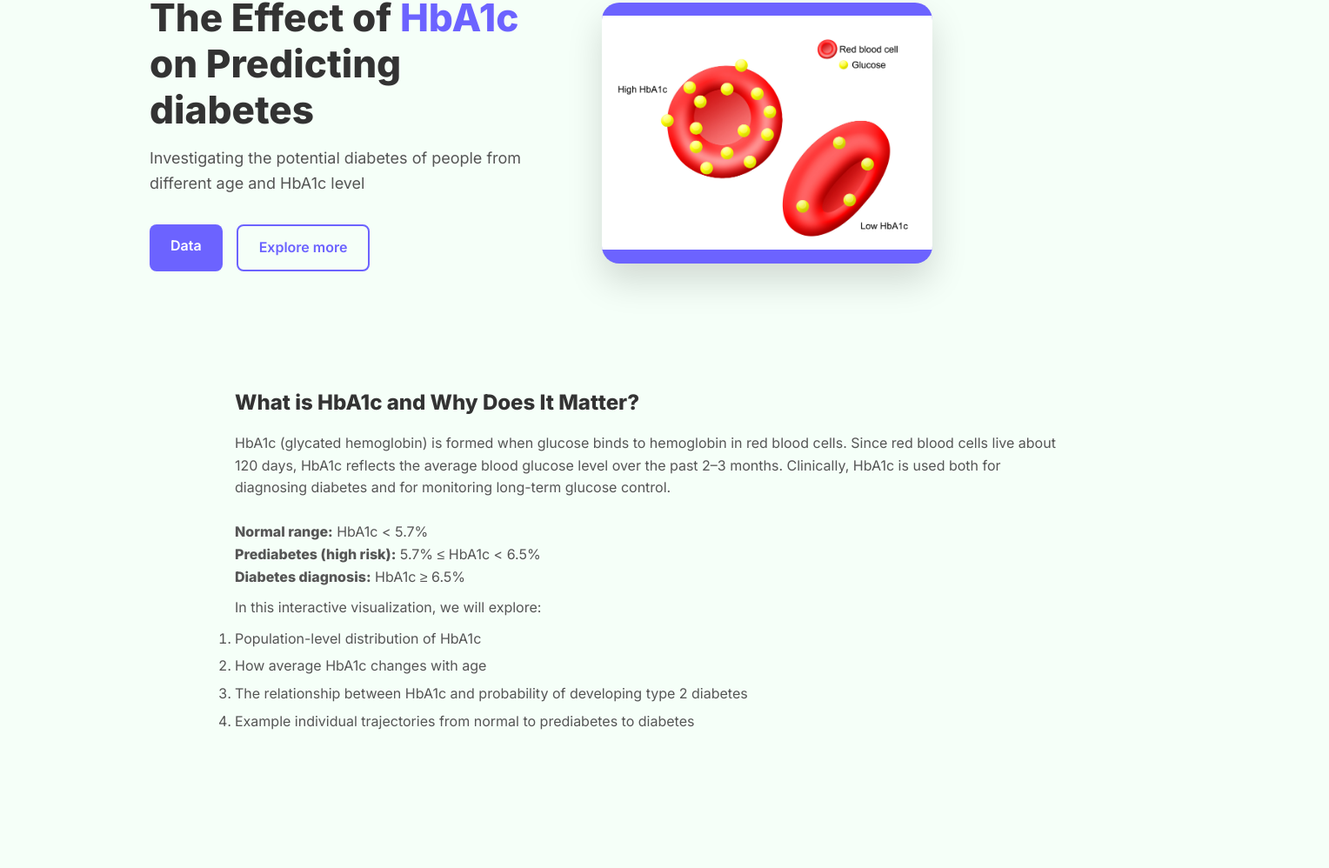
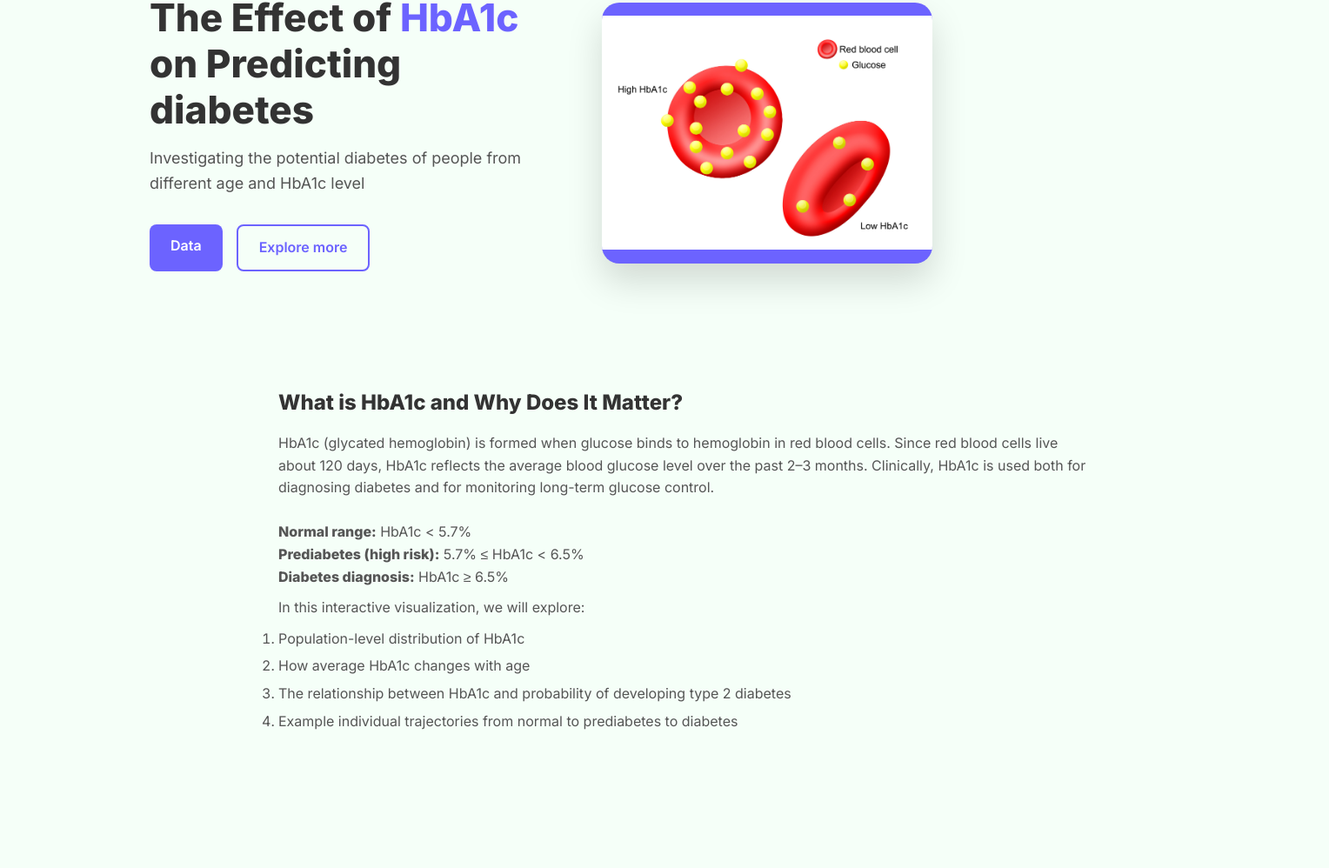
Before and after one commit to JACK-coder0315/finalproject, a plain HTML site: page index.html in a window 1280 px wide. Shown: the part 146-1144 px from the top of the page at 87% size, 1528 px wide, since content can reach past the window. Drawn offline with nearby package versions, Linux system fonts and the light colour scheme.

Commit message:
Update style.css

```diff
--- a/style.css
+++ b/style.css
@@ -220,7 +220,7 @@ nav#navbar a:hover {
    ======================================================================== */
 .section-container {
   max-width: 1000px;
-  margin-left:250px;
+  margin-left:300px;
   padding: 100px 20px 60px;
   /* …其他样式… */
 }
```
